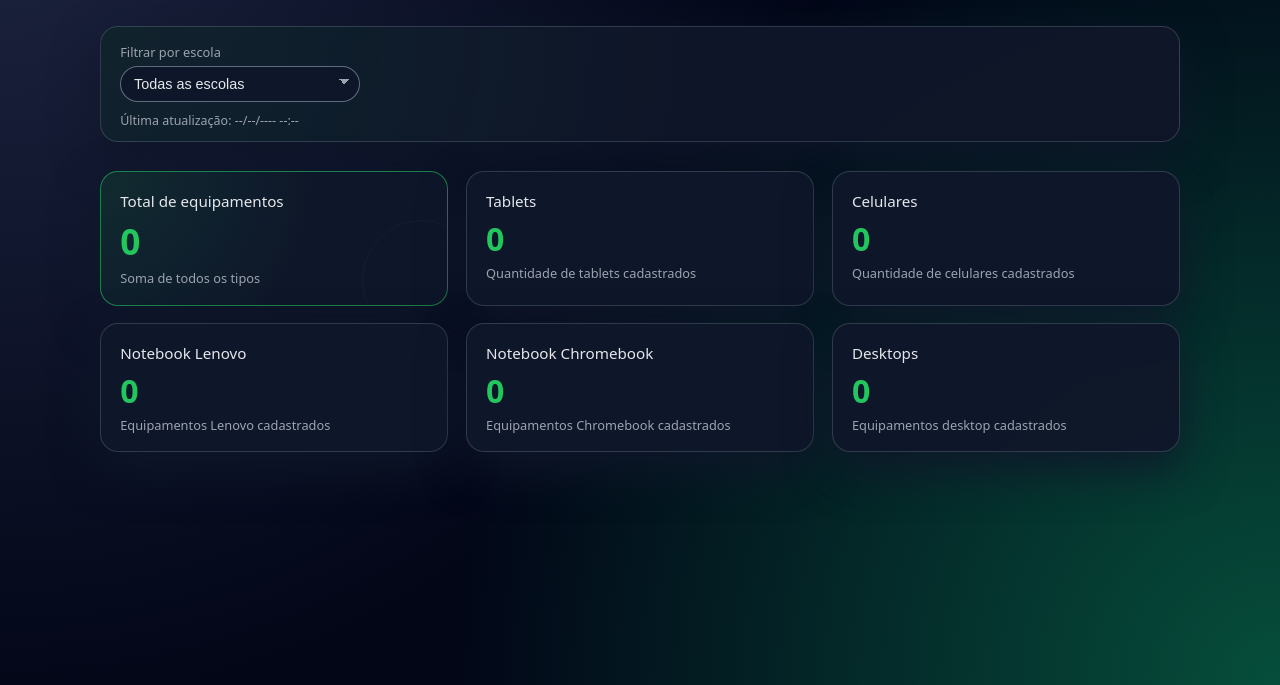
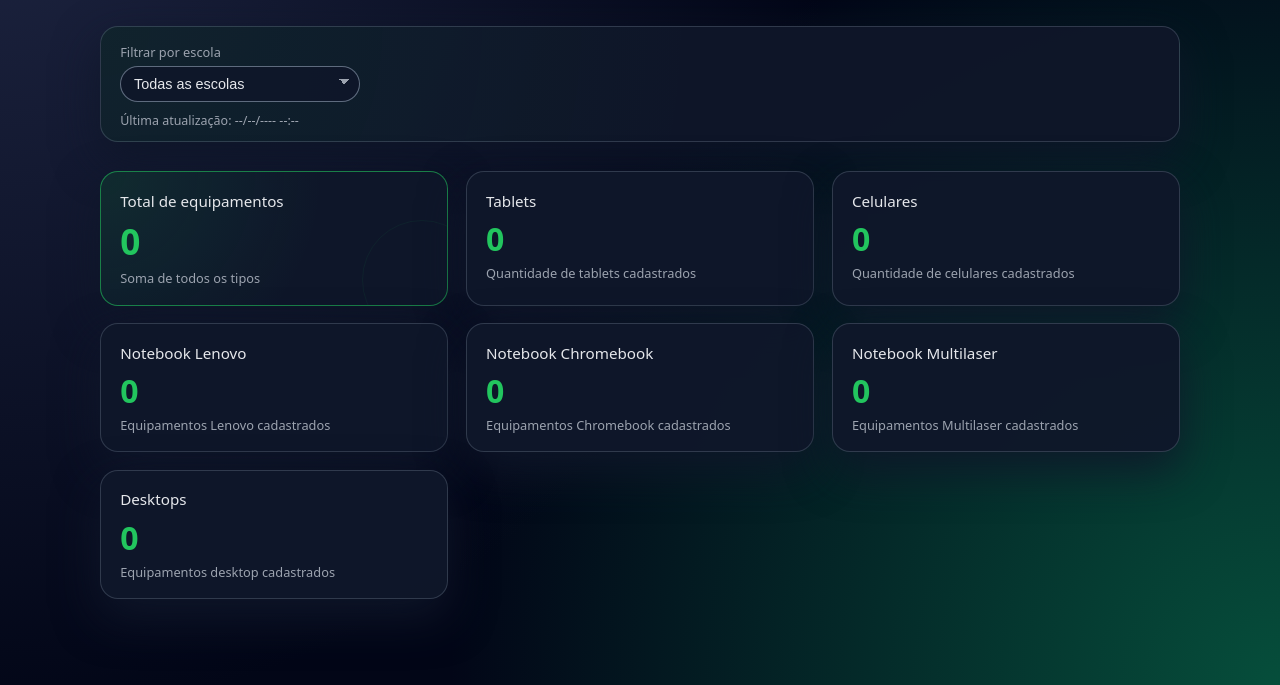
Before and after one commit to SamucaCS/painel-setec, a plain HTML site: page painel.html in a window 1280 px wide. Shown: the part 115-800 px from the top of the page. Drawn offline with nearby package versions, Linux system fonts and the light colour scheme; no server answers.

Commit message:
Update painel.html

```diff
--- a/painel.html
+++ b/painel.html
@@ -6,7 +6,6 @@
     <meta name="viewport" content="width=device-width, initial-scale=1.0" />
     <title>Painel de Equipamentos – Dirigente</title>
     <link rel="stylesheet" href="painel.css" />
-    <!-- Supabase JS v2 (CDN) -->
     <script src="https://cdn.jsdelivr.net/npm/@supabase/supabase-js@2"></script>
     <script src="painel.js" defer></script>
 </head>
@@ -39,8 +38,6 @@
             </div>
         </header>
 
-
-
         <section class="controls-card">
             <div class="controls-row">
                 <div class="control">
@@ -49,7 +46,6 @@
                         <option value="todas">Todas as escolas</option>
                     </select>
                 </div>
-
             </div>
             <p class="last-update">
                 Última atualização: <span id="last-updated">--/--/---- --:--</span>
@@ -57,42 +53,43 @@
         </section>
 
         <main class="cards-grid">
-            <!-- TOTAL -->
+
             <article class="card card-total">
                 <h2>Total de equipamentos</h2>
                 <p class="card-value" id="total-count">0</p>
                 <p class="card-label">Soma de todos os tipos</p>
             </article>
 
-            <!-- TABLET -->
             <article class="card">
                 <h2>Tablets</h2>
                 <p class="card-value" id="tablet-count">0</p>
                 <p class="card-label">Quantidade de tablets cadastrados</p>
             </article>
 
-            <!-- CELULAR -->
             <article class="card">
                 <h2>Celulares</h2>
                 <p class="card-value" id="celular-count">0</p>
                 <p class="card-label">Quantidade de celulares cadastrados</p>
             </article>
 
-            <!-- NOTEBOOK LENOVO -->
             <article class="card">
                 <h2>Notebook Lenovo</h2>
                 <p class="card-value" id="lenovo-count">0</p>
                 <p class="card-label">Equipamentos Lenovo cadastrados</p>
             </article>
 
-            <!-- NOTEBOOK CHROMEBOOK -->
             <article class="card">
                 <h2>Notebook Chromebook</h2>
                 <p class="card-value" id="chromebook-count">0</p>
                 <p class="card-label">Equipamentos Chromebook cadastrados</p>
             </article>
 
-            <!-- DESKTOP -->
+            <article class="card">
+                <h2>Notebook Multilaser</h2>
+                <p class="card-value" id="multilaser-count">0</p>
+                <p class="card-label">Equipamentos Multilaser cadastrados</p>
+            </article>
+
             <article class="card">
                 <h2>Desktops</h2>
                 <p class="card-value" id="desktop-count">0</p>
```
